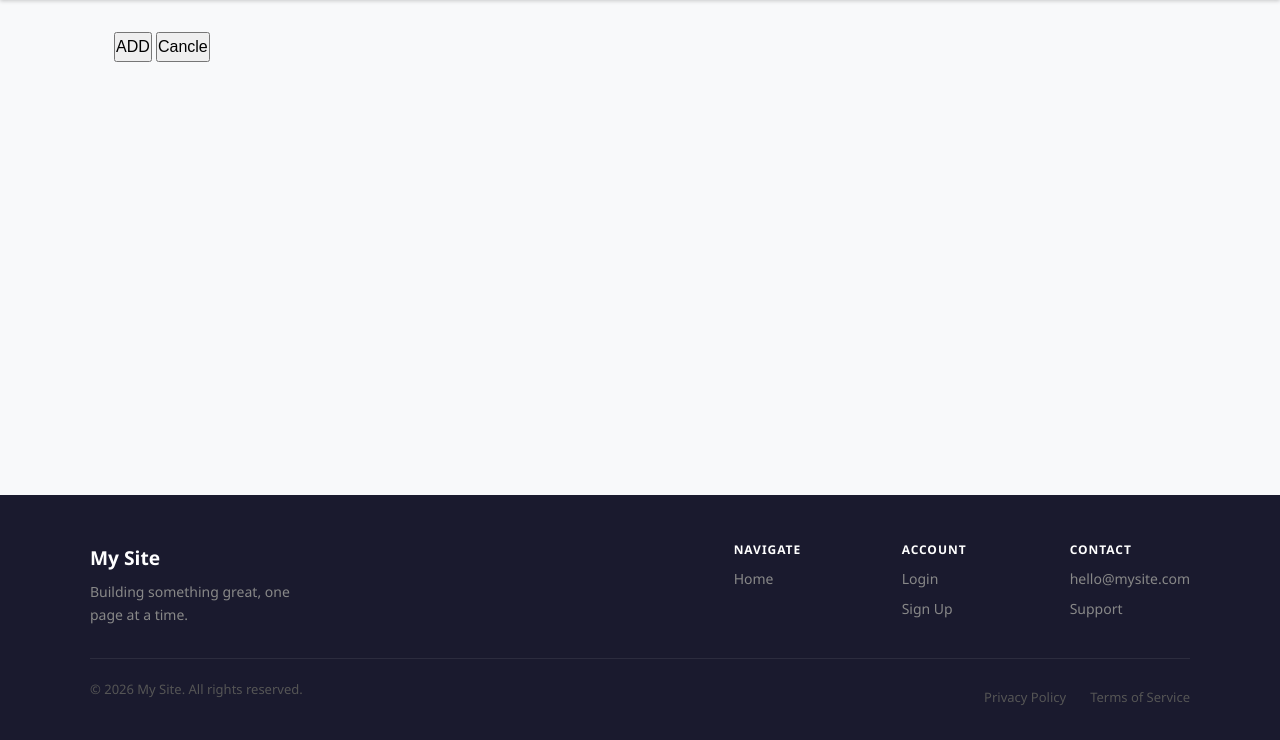
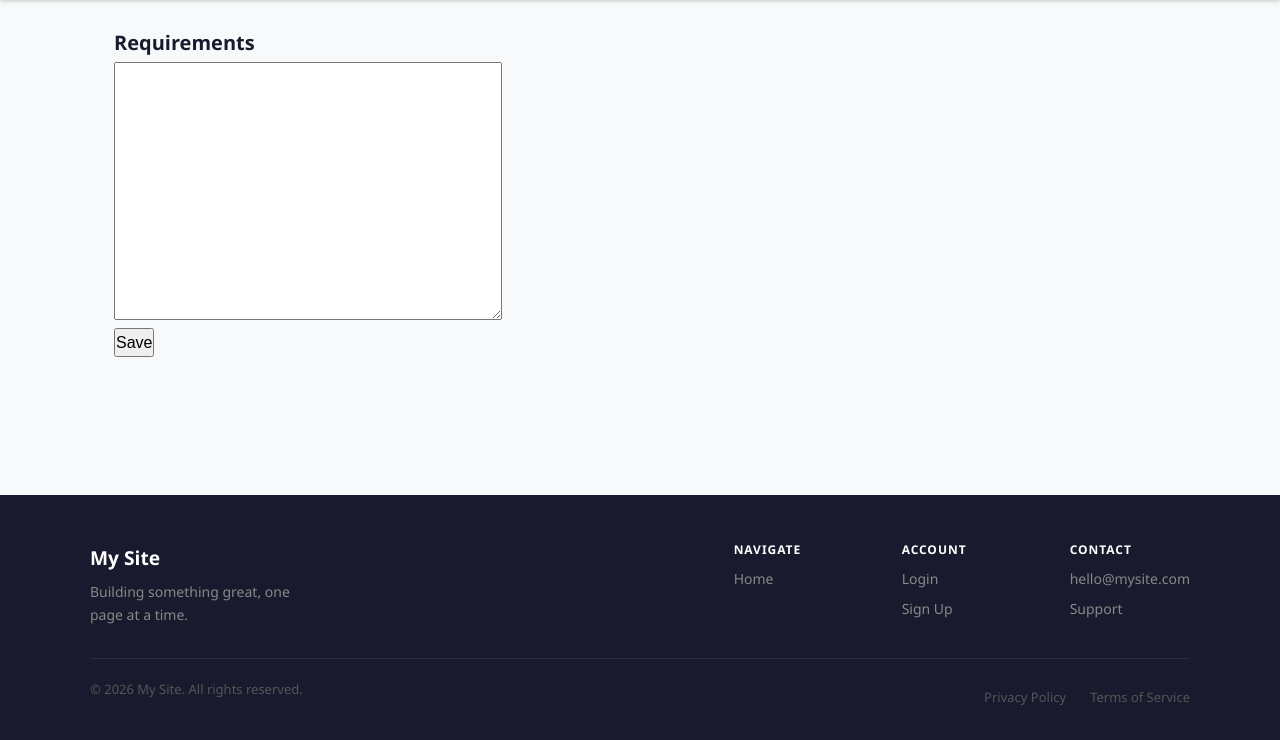
Before and after one commit to dev-preshit/TAILORER, a Django app: page /order/add/1 in a window 1280 px wide. Shown: the part 60-800 px from the top of the page. Run offline with Django 5.2, Linux system fonts and the light colour scheme.

Commit message:
Add options forms and update models for garment requirements
- Introduced UpperOptionsFormSet and LowerOptionsFormSet for managing garment options.
- Updated models to include ForeignKey relationships for Options in UpperBody and LowerBody.
- Modified addMeasurement.html to display and manage requirements dynamically.
- Refactored addCloth view to handle formsets for garment options.
- Created migrations to rename and remove fields related to requirements.

```diff
--- a/Stitch/Cloth/forms.py
+++ b/Stitch/Cloth/forms.py
@@ -1,7 +1,8 @@
 from django import forms
+from django.forms import inlineformset_factory
 
 from Cloth.constants import GARMENT_TYPES
-from .models import LowerBody, UpperBody
+from .models import UpperBody, LowerBody, Options
 
 
 class UpperBodyForm(forms.ModelForm):
@@ -41,3 +42,22 @@
         for field in list(self.fields):
             if field not in allowed and field != 'clothType':
                 del self.fields[field]
+
+
+UpperOptionsFormSet = inlineformset_factory(
+    UpperBody,
+    Options,
+    fk_name='upper_body',
+    fields=['text'],
+    extra=1,
+    can_delete=True,
+)
+
+LowerOptionsFormSet = inlineformset_factory(
+    LowerBody,
+    Options,
+    fk_name='lower_body',
+    fields=['text'],
+    extra=1,
+    can_delete=True,
+)
--- a/Stitch/Cloth/models.py
+++ b/Stitch/Cloth/models.py
@@ -39,6 +39,8 @@
 # Create your models here.
 class Options(models.Model):
     text = models.TextField(max_length=200)
+    upper_body = models.ForeignKey('UpperBody', on_delete=models.CASCADE, null=True, blank=True, related_name='requirements')
+    lower_body = models.ForeignKey('LowerBody', on_delete=models.CASCADE, null=True, blank=True, related_name='requirements')
 
     def __str__(self):
         return self.text
@@ -53,7 +55,6 @@
     pantBottom = models.IntegerField(default=0)
     uCrouch = models.IntegerField(default=0)
     clothType = models.CharField(max_length=20, choices=lowerBodyChoice, default=" ")
-    requirements = models.ForeignKey(Options, on_delete = models.CASCADE, null=True, blank=True)
 
     def __str__(self):
         return self.clothType
@@ -79,7 +80,6 @@
     pocket = models.BooleanField(default = False)
     button = models.CharField(max_length=20, choices=buttonChoice, default="Normal")
     sleeveType = models.CharField(max_length=20, choices=sleeveChoice, default="Full")
-    requirments = models.ForeignKey(Options, on_delete=models.CASCADE, null=True, blank=True)
 
     def __str__(self):
         return self.clothType
--- a/Stitch/Order/templates/Order/addMeasurement.html
+++ b/Stitch/Order/templates/Order/addMeasurement.html
@@ -3,11 +3,22 @@
 
 {% block content %}
 
-    <form action="{% url 'addCloth' cloth%}" method="POST">
-        {% csrf_token %}
-        {{form.as_p}}
-        <button type="submit">ADD</button>
-        <button >Cancle</button>
+    <form method="POST">
+    {% csrf_token %}
+    {{ form.as_p }}
+
+    <h3>Requirements</h3>
+    {{ formset.management_form }}
+
+    {% for requirement_form in formset %}
+        <div class="requirement-row">
+            {{ requirement_form.text }}
+            {% if requirement_form.instance.pk %}
+                <label>{{ requirement_form.DELETE }} Delete</label>
+            {% endif %}
+        </div>
+    {% endfor %}
+
+        <button type="submit">Save</button>
     </form>
-
 {% endblock content %}
--- a/Stitch/Order/views.py
+++ b/Stitch/Order/views.py
@@ -1,7 +1,7 @@
 from django.shortcuts import get_object_or_404, redirect, render
 
 from Order.models import Order
-from Cloth.forms import LowerBodyForm, UpperBodyForm
+from Cloth.forms import LowerBodyForm, LowerOptionsFormSet, UpperBodyForm, UpperOptionsFormSet
 from .forms import OrderForm
 from Cloth.constants import GARMENT_TYPES
 
@@ -67,20 +67,29 @@
 
 def addCloth(request, cloth):
     region = getRegionByGarment(cloth)
-    print(region)
     draft = request.session.get('draft_gender')
+
+    FormSetClass = UpperOptionsFormSet if region == 'upper' else LowerOptionsFormSet
+
     if request.method == 'POST':
         form = get_garment_form(cloth, region, data=request.POST)
-        if form.is_valid():
-            form.save()
+        formset = FormSetClass(request.POST)
+
+        if form.is_valid() and formset.is_valid():
+            garment = form.save()
+            formset.instance = garment
+            formset.save()
             return redirect('garmentPicker')
     else:
         form = get_garment_form(cloth, region)
+        formset = FormSetClass()
+
     context = {
-        'cloth' : cloth,
-        'form' : form,
+        'cloth': cloth,
+        'form': form,
+        'formset': formset,
     }
-    return render(request, 'Order/addMeasurement.html',context=context)
+    return render(request, 'Order/addMeasurement.html', context=context)
 
 
 def get_garment_form(cloth_type, region, data=None):
```
Also changed, not shown: Stitch/Cloth/migrations/0004_rename_requirments_upperbody_requirements_and_more.py (added), Stitch/Cloth/migrations/0005_remove_lowerbody_requirements_and_more.py (added).
